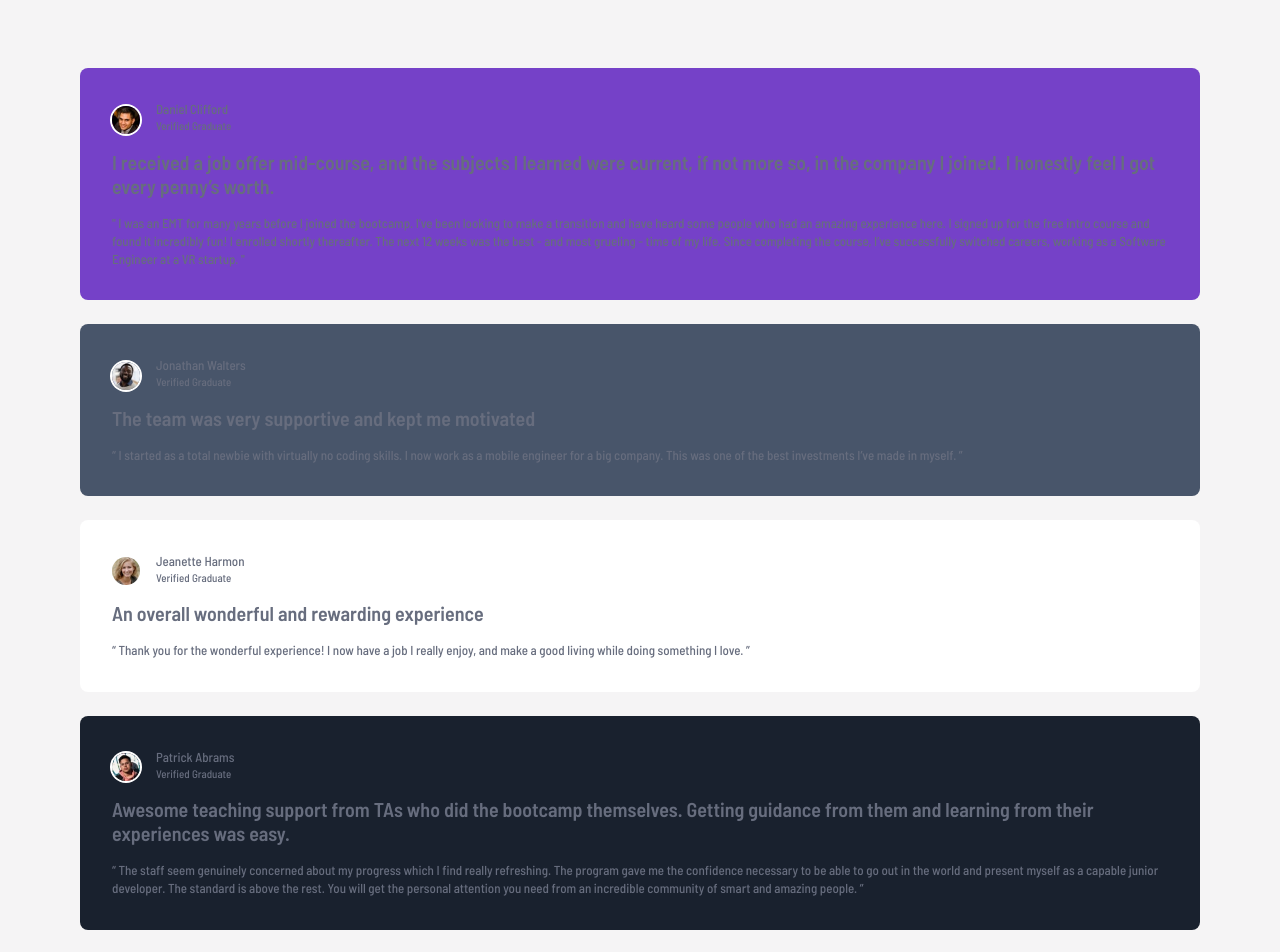
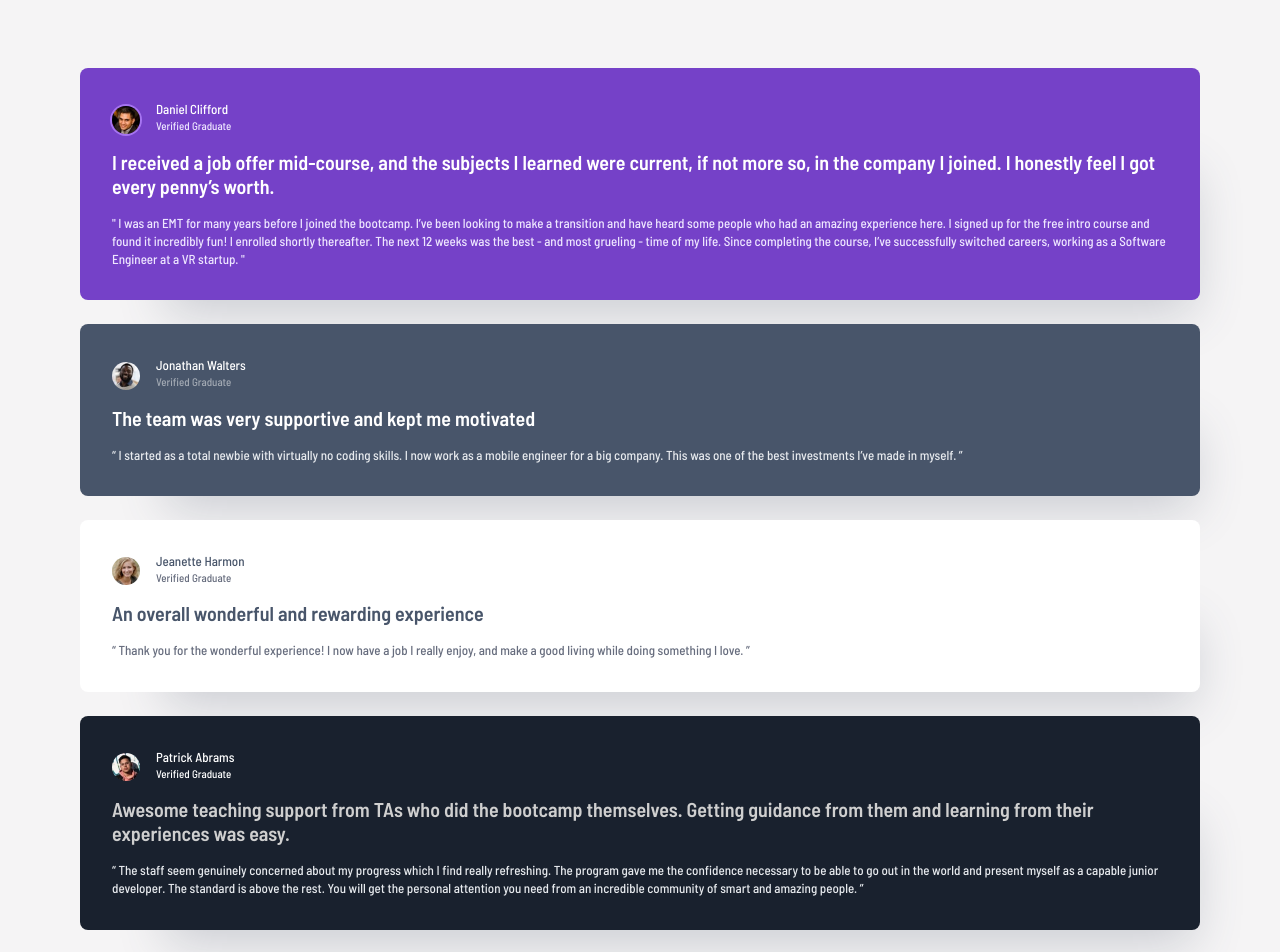
Before and after one commit to dev-ethanjohn/testimonial-grid-section, a plain HTML site: page index.html in a window 1280 px wide. Shown: the top 952 px of the page. Drawn offline with Linux system fonts and the light colour scheme.

Commit message:
refactor: implement dynamic theming using passing custom variables

```diff
--- a/index.css
+++ b/index.css
@@ -10,6 +10,7 @@
 
   --clr-grey-100: 214 17% 92%;
   --clr-grey-200: 0 0% 81%;
+  --clr-grey-300: 215 10% 67%;
   --clr-grey-400: 224 10% 45%;
   --clr-grey-500: 217 19% 35%;
 
@@ -83,26 +84,74 @@ p {
   display: grid;
   row-gap: 1rem;
   padding: 2rem;
+  border-radius: 0.5rem;
 
-  border-radius: 0.5rem;
+  box-shadow: 40px 60px 50px -47px hsla(217, 19%, 35%, 24.74%);
+
+  background-color: var(--testimonial-bg);
+}
+
+.author-profile-img {
+  box-shadow: 0 0 0 2px var(--img-border-clr);
+}
+.author-name {
+  color: var(--author-name-clr);
+}
+.author-status {
+  color: var(--author-status-clr);
+}
+
+.testimonial-highlight {
+  color: var(--testimonial-highlight-clr);
+}
+.testimonial-detail {
+  color: var(--testimonial-detail-clr);
 }
 
 .testimonial-card:nth-of-type(1) {
-  background-color: hsl(var(--clr-purple-500));
+  --testimonial-bg: hsl(var(--clr-purple-500));
+  --testimonial-highlight-clr: hsl(var(--clr-white));
+  --testimonial-detail-clr: hsl(var(--clr-purple-50));
+
+  --author-name-clr: hsl(var(--clr-white));
+  --author-status-clr: hsl(var(--clr-purple-50));
+  --img-border-clr: hsl(264, 82%, 70%);
 }
+
 .testimonial-card:nth-of-type(2) {
-  background-color: hsl(var(--clr-grey-500));
+  --testimonial-bg: hsl(var(--clr-grey-500));
+  --testimonial-highlight-clr: hsl(var(--clr-white));
+  --testimonial-detail-clr: hsl(var(--clr-grey-100));
+
+  --author-name-clr: hsl(var(--clr-white));
+  --author-status-clr: hsl(var(--clr-grey-300));
 }
 .testimonial-card:nth-of-type(3) {
-  background-color: hsl(var(--clr-white));
+  --testimonial-bg: hsl(var(--clr-white));
+  --testimonial-highlight-clr: hsl(var(--clr-grey-500));
+  --testimonial-detail-clr: hsl(var(--clr-grey-400));
+
+  --author-name-clr: hsl(var(--clr-grey-500));
+  --author-status-clr: hsl(var(--clr-grey-400));
 }
 
 .testimonial-card:nth-of-type(4) {
-  background-color: hsl(var(--clr-dark-blue));
+  --testimonial-bg: hsl(var(--clr-dark-blue));
+  --testimonial-highlight-clr: hsl(var(--clr-grey-200));
+  --testimonial-detail-clr: hsl(var(--clr-grey-100));
+
+  --author-name-clr: hsl(var(--clr-white));
+  --author-status-clr: hsl(var(--clr-white));
+  --img-border-clr: hsl(var(--clr-purple-500));
 }
 
 .testimonial-card:nth-of-type(5) {
-  background-color: hsl(var(--clr-white));
+  --testimonial-bg: hsl(var(--clr-white));
+  --testimonial-highlight-clr: hsl(var(--clr-grey-500));
+  --testimonial-detail-clr: hsl(var(--clr-grey-400));
+
+  --author-name-clr: hsl(var(--clr-grey-500));
+  --author-status-clr: hsl(var(--clr-grey-300));
 }
 
 /* [1] card's children */
@@ -118,7 +167,6 @@ figure {
 }
 
 figure img {
-  box-shadow: 0 0 0 2px white;
   border-radius: 50%;
   height: 28px;
   width: 28px;
--- a/index.html
+++ b/index.html
@@ -30,7 +30,7 @@
 
       <div class="author-info">
         <figure>
-          <img src="./images/image-daniel.jpg" alt="Profile picture of Daniel Clifford">
+          <img class="author-profile-img" src="./images/image-daniel.jpg" alt="Profile picture of Daniel Clifford">
         </figure>
 
         <div class="author">
```
